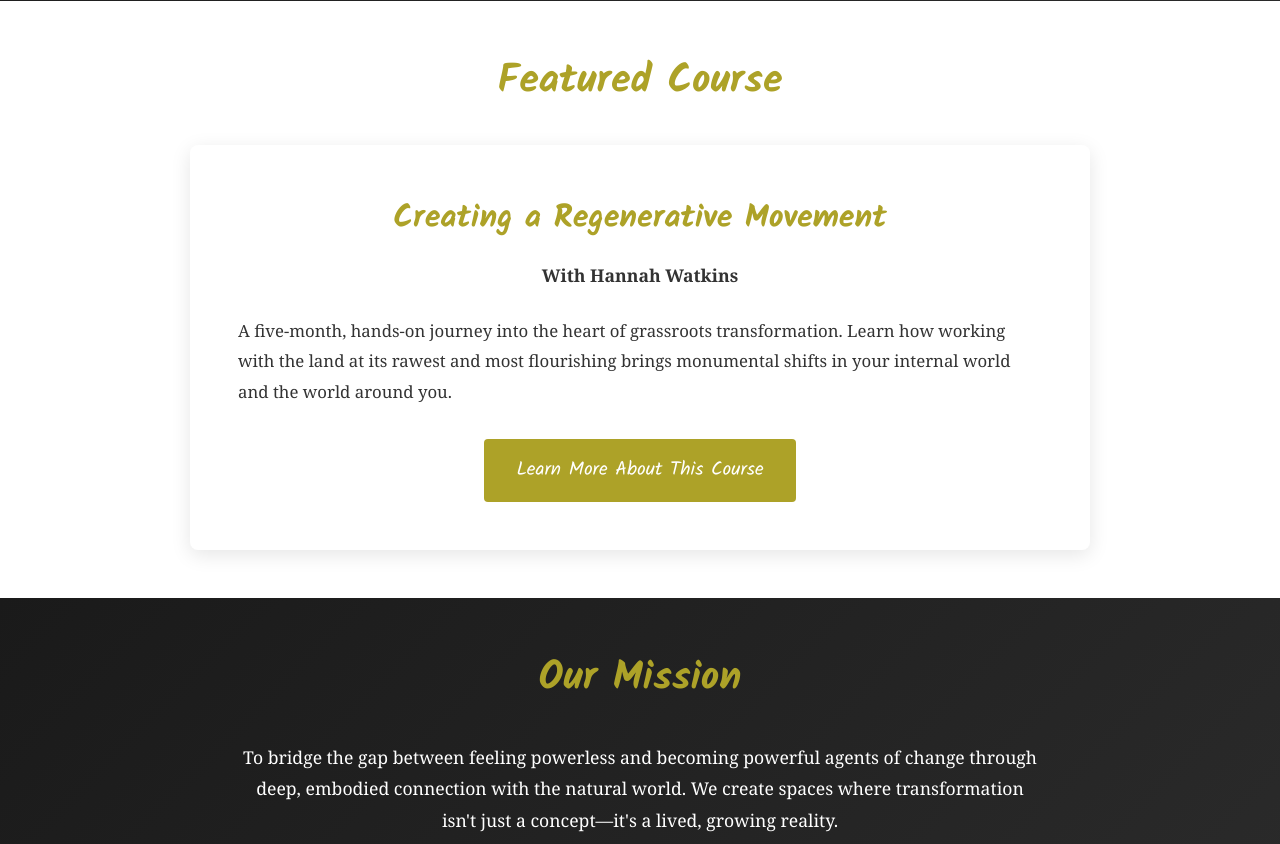
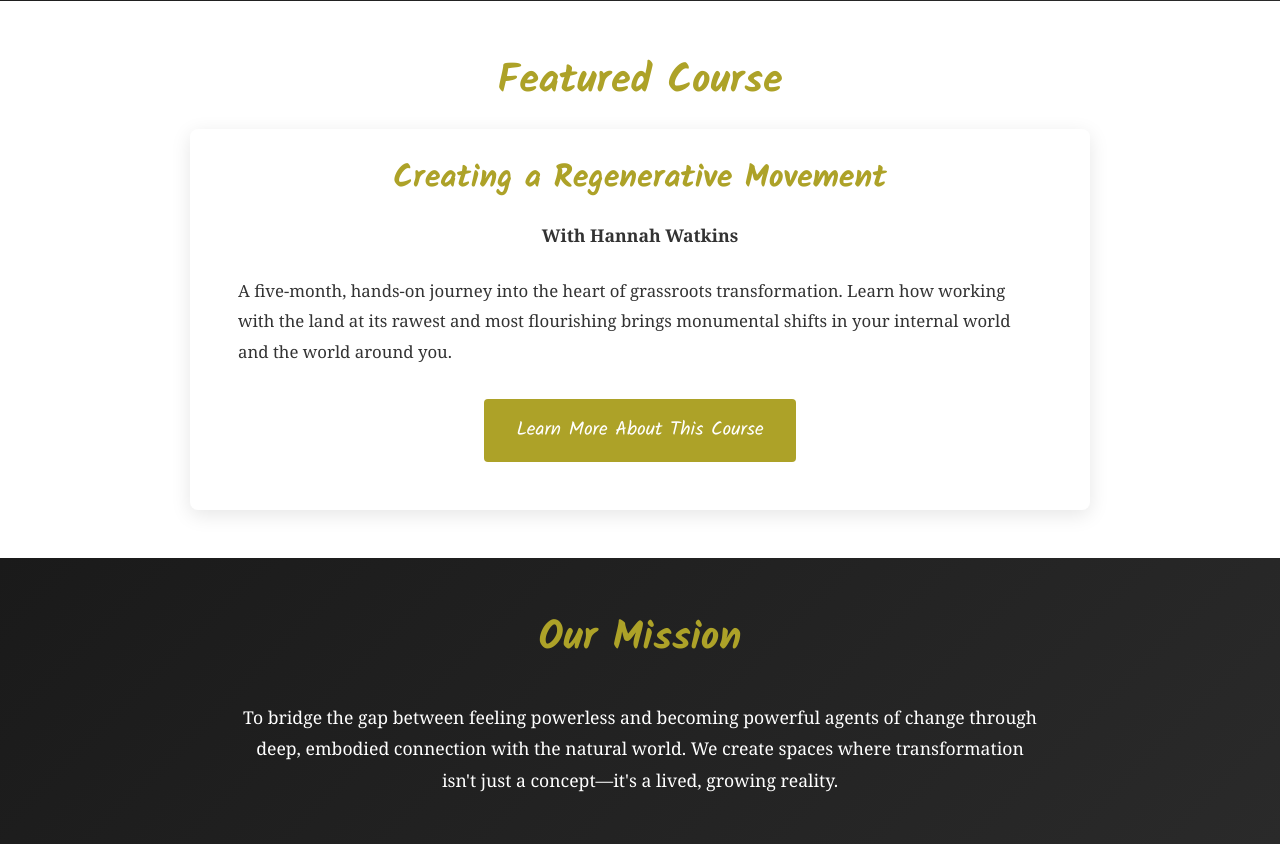
Before and after one commit to JoninShinobi/hortuscogintor, a Django app: page / in a window 1280 px wide. Shown: the part 1754-2598 px from the top of the page. Run offline with Django 5.2, Linux system fonts and the light colour scheme; some web fonts are replaced.

Commit message:
Reduce gap between Featured Course and Creating a Regenerative Movement

```diff
--- a/templates/home.html
+++ b/templates/home.html
@@ -60,9 +60,9 @@
 </section>
 
 <section class="section-white" style="padding: 3rem 20px; margin: 0; background: #ffffff;">
-    <h2 style="font-family: 'hey-eloise', 'Kalam', 'Patrick Hand', 'Caveat', cursive; color: #ADA228; font-size: 2.5rem; text-align: center; margin-bottom: 2rem;">Featured Course</h2>
+    <h2 style="font-family: 'hey-eloise', 'Kalam', 'Patrick Hand', 'Caveat', cursive; color: #ADA228; font-size: 2.5rem; text-align: center; margin-bottom: 1rem;">Featured Course</h2>
 
-    <div style="max-width: 900px; margin: 0 auto; background: white; padding: 3rem; border-radius: 8px; box-shadow: 0 5px 20px rgba(0,0,0,0.1);">
+    <div style="max-width: 900px; margin: 0 auto; background: white; padding: 1.5rem 3rem 3rem 3rem; border-radius: 8px; box-shadow: 0 5px 20px rgba(0,0,0,0.1);">
         <h3 style="font-family: 'hey-eloise', 'Kalam', 'Patrick Hand', 'Caveat', cursive; color: #ADA228; font-size: 2rem; margin-bottom: 1rem; text-align: center;">Creating a Regenerative Movement</h3>
         <p style="font-size: 1.1rem; line-height: 1.8; margin-bottom: 1.5rem; color: #333; text-align: center;">
             <strong>With Hannah Watkins</strong>
```
